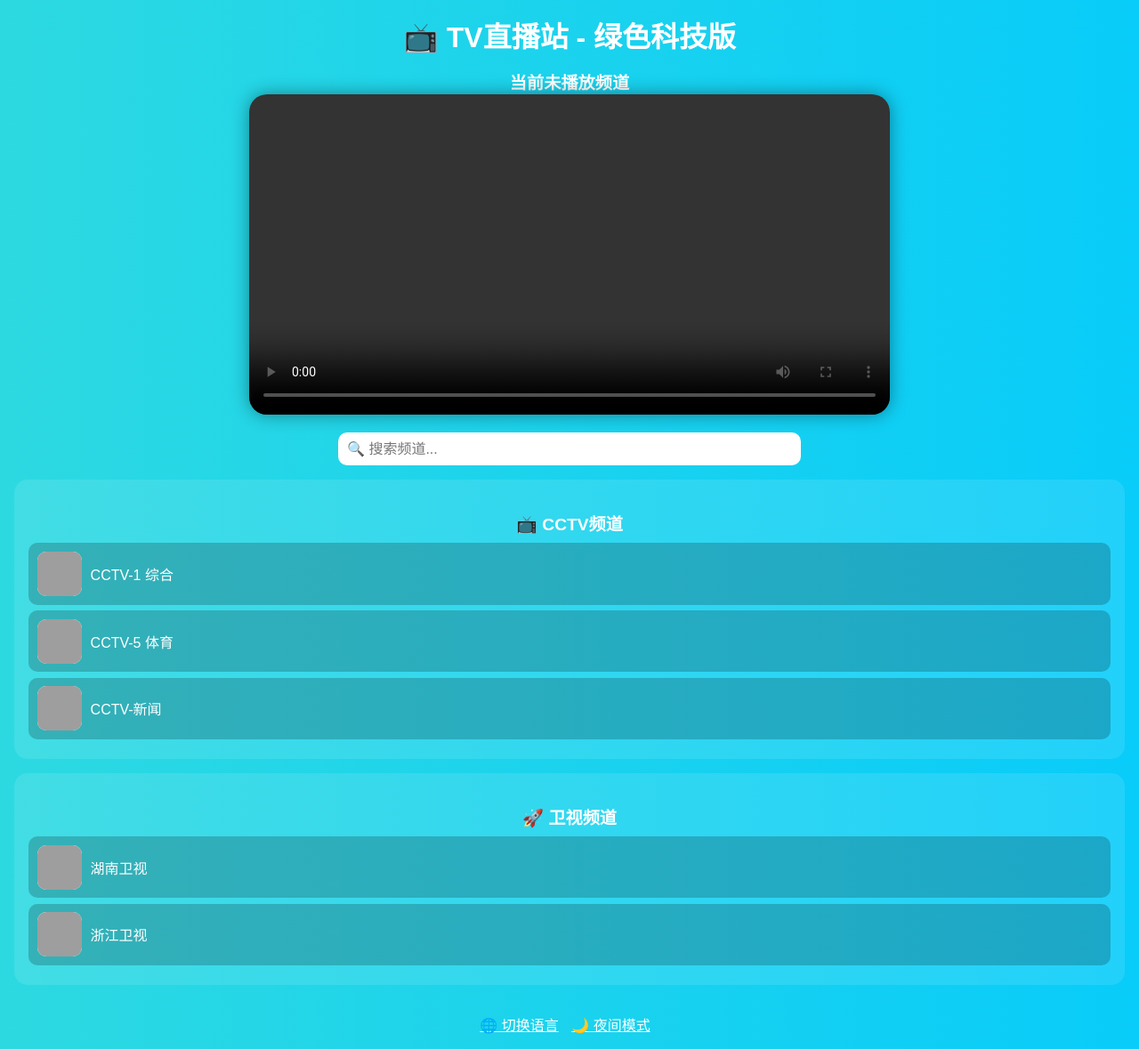
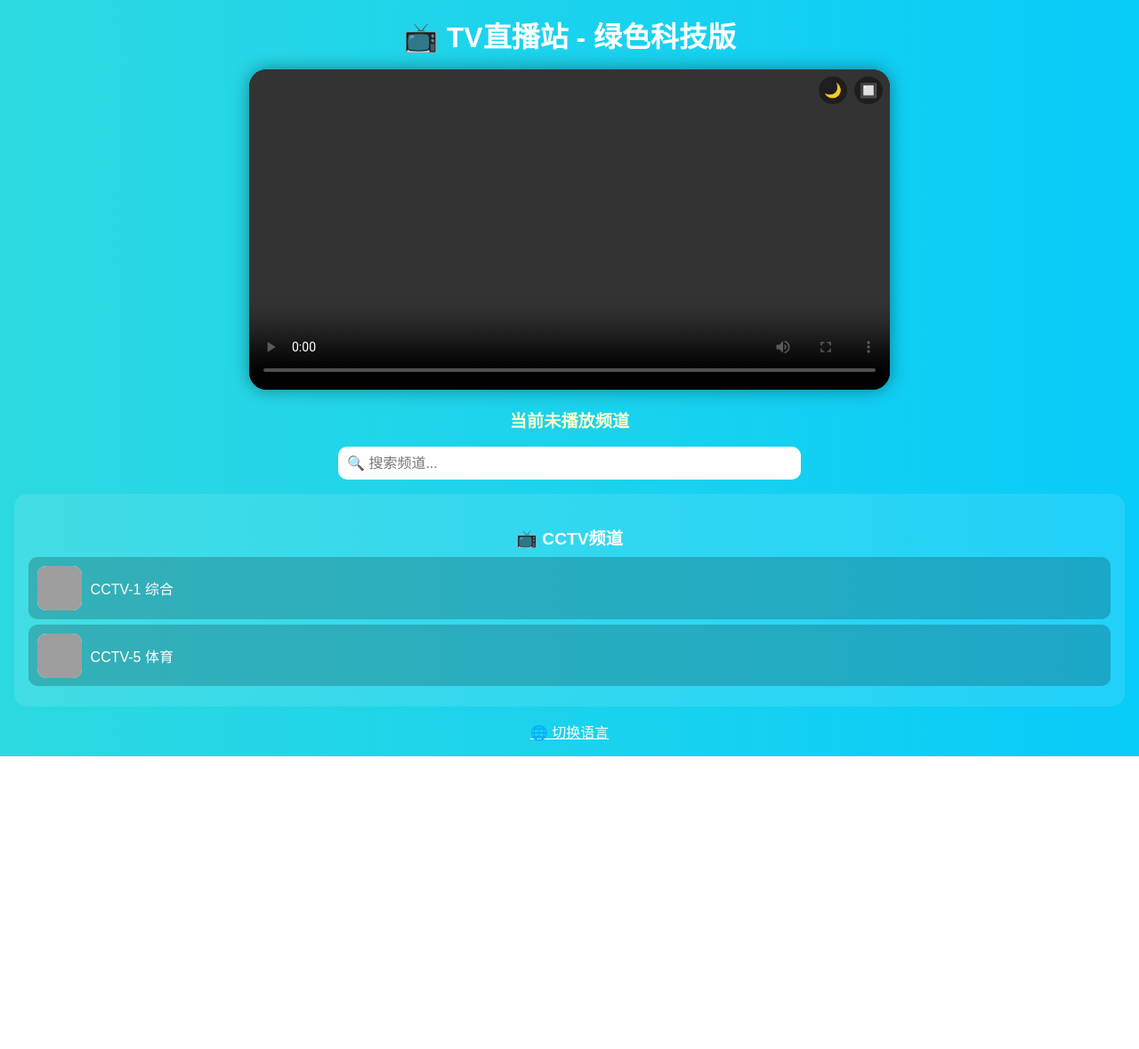
Before and after one commit to marsmsn/tv-live, a plain HTML site: page index.html in a window 1280 px wide. Shown: the whole page at 89% size. After the commit the page ends 850 px from the top, so only its background shows below. Drawn offline with nearby package versions, Linux system fonts and the light colour scheme; grey boxes are pictures that could not be loaded.

Commit message:
Update index.html

```diff
--- a/index.html
+++ b/index.html
@@ -6,6 +6,7 @@
   <title>📺 TV直播站 - 绿色科技版</title>
   <script src="https://cdn.jsdelivr.net/npm/hls.js@latest"></script>
   <style>
+    /* 全局背景和文字 */
     body {
       margin: 0;
       font-family: "Microsoft YaHei", sans-serif;
@@ -16,27 +17,54 @@
       text-align: center;
       transition: background 0.5s, color 0.5s;
     }
-
     @keyframes gradientBG {
       0% {background-position: 0% 50%;}
       50% {background-position: 100% 50%;}
       100% {background-position: 0% 50%;}
     }
+    body.night { background: #121212; color: #ccc; }
 
-    body.night {
-      background: #121212;
-      color: #ccc;
+    h1 {
+      margin: 1rem 0;
+      font-size: 2rem;
     }
 
-    h1 { margin: 1rem 0; font-size: 2rem; }
-
-    #player {
+    /* 视频容器，定位控制按钮 */
+    #video-container {
+      position: relative;
       width: 90%;
       max-width: 720px;
       margin: 0 auto;
+    }
+    #player {
+      width: 100%;
       border-radius: 20px;
       overflow: hidden;
       box-shadow: 0 0 20px rgba(0,0,0,0.4);
+      background: #000;
+    }
+
+    /* 覆盖在视频上的小按钮组 */
+    .video-controls {
+      position: absolute;
+      top: 8px;
+      right: 8px;
+      display: flex;
+      gap: 8px;
+    }
+    .video-controls button {
+      background: rgba(0,0,0,0.4);
+      border: none;
+      color: #fff;
+      padding: 6px;
+      border-radius: 50%;
+      font-size: 16px;
+      cursor: pointer;
+      transition: background 0.3s;
+      backdrop-filter: blur(5px);
+    }
+    .video-controls button:hover {
+      background: rgba(255,255,255,0.3);
     }
 
     input[type="text"] {
@@ -50,148 +78,157 @@
       display: block;
     }
 
-    .group { margin: 1rem; background: rgba(255,255,255,0.1); border-radius: 15px; padding: 1rem; }
+    .group {
+      margin: 1rem;
+      background: rgba(255,255,255,0.1);
+      border-radius: 15px;
+      padding: 1rem;
+      transition: background 0.5s;
+    }
     body.night .group { background: rgba(255,255,255,0.05); }
 
-    .group h3 { cursor: pointer; font-size: 1.2rem; margin-bottom: 0.5rem; }
+    .group h3 {
+      cursor: pointer;
+      font-size: 1.2rem;
+      margin-bottom: 0.5rem;
+    }
+
     ul { list-style: none; padding: 0; margin: 0; }
-    li { display: flex; align-items: center; background: rgba(0,0,0,0.2); margin: 0.4rem 0; padding: 0.6rem; border-radius: 10px; cursor: pointer; transition: background 0.3s; }
+    li {
+      display: flex;
+      align-items: center;
+      background: rgba(0,0,0,0.2);
+      margin: 0.4rem 0;
+      padding: 0.6rem;
+      border-radius: 10px;
+      cursor: pointer;
+      transition: background 0.3s;
+    }
     li:hover { background: rgba(0,0,0,0.4); }
     body.night li { background: rgba(255,255,255,0.05); }
     body.night li:hover { background: rgba(255,255,255,0.1); }
 
-    li img { width: 50px; height: 50px; margin-right: 10px; border-radius: 10px; object-fit: cover; background: #fff; }
-    #currentChannel { margin-top: 1rem; font-weight: bold; font-size: 1.2rem; }
-    .external-player { margin-top: 1rem; font-size: 0.9rem; }
+    li img {
+      width: 50px;
+      height: 50px;
+      margin-right: 10px;
+      border-radius: 10px;
+      object-fit: cover;
+      background: #fff;
+    }
 
-    .language-toggle, .night-toggle {
+    #currentChannel {
+      margin: 1rem 0;
+      font-weight: bold;
+      color: #ffffcc;
+      font-size: 1.2rem;
+    }
+
+    .external-player {
+      margin: 1rem 0;
+      font-size: 0.9rem;
+    }
+
+    .language-toggle {
       margin: 1rem 0;
       cursor: pointer;
       font-size: 1rem;
       text-decoration: underline;
-      display: inline-block;
-      margin-right: 10px;
     }
 
     @media (max-width: 768px) {
       li img { width: 40px; height: 40px; }
-      #player { width: 100%; }
     }
   </style>
 </head>
 <body>
   <h1>📺 TV直播站 - 绿色科技版</h1>
+  <div id="video-container">
+    <video id="player" controls autoplay></video>
+    <div class="video-controls">
+      <button onclick="toggleNightMode()" id="nightBtn">🌙</button>
+      <button onclick="toggleFullScreen()">🔲</button>
+    </div>
+  </div>
+
   <div id="currentChannel">当前未播放频道</div>
-  <video id="player" controls autoplay></video>
-
   <input type="text" id="search" placeholder="🔍 搜索频道..." onkeyup="filterChannels()">
-
   <div id="channelList"></div>
-
   <div class="external-player" id="externalLink"></div>
-
-  <div>
-    <span class="language-toggle" onclick="toggleLanguage()">🌐 切换语言</span>
-    <span class="night-toggle" onclick="toggleNightMode()">🌙 夜间模式</span>
-  </div>
+  <div class="language-toggle" onclick="toggleLanguage()">🌐 切换语言</div>
 
 <script>
   const channels = [
     { group: "📺 CCTV频道", list: [
       { name: "CCTV-1 综合", logo: "https://i.postimg.cc/sX8wv2q2/cctv1.png", url: "https://example.com/cctv1_hd.m3u8" },
-    { name: "CCTV-5 体育", logo: "https://i.postimg.cc/qM1Bxw3R/cctv5.png", url: "https://example.com/cctv5_hd.m3u8" },
-    { name: "CCTV-新闻", logo: "https://i.postimg.cc/SKf98LJv/cctvnews.png", url: "https://example.com/cctvnews.m3u8" }
-  ]},
-  { group: "🚀 卫视频道", list: [
-    { name: "湖南卫视", logo: "https://i.postimg.cc/TYznbGB0/hunan.png", url: "https://example.com/hunan_hd.m3u8" },
-    { name: "浙江卫视", logo: "https://i.postimg.cc/zvhzK4DR/zhejiang.png", url: "https://example.com/zhejiang_hd.m3u8" }
+      { name: "CCTV-5 体育", logo: "https://i.postimg.cc/qM1Bxw3R/cctv5.png", url: "https://example.com/cctv5_hd.m3u8" }
     ]}
   ];
 
-let currentLang = "zh";
+  let currentLang = 'zh';
 
   function loadChannels() {
-  const channelDiv = document.getElementById('channelList');
-  channelDiv.innerHTML = '';
-  channels.forEach(group => {
-    const groupDiv = document.createElement('div');
-    groupDiv.className = 'group';
-    const groupTitle = document.createElement('h3');
-    groupTitle.innerText = group.group;
-    groupTitle.onclick = () => {
-      const list = groupDiv.querySelector('ul');
-      list.style.display = list.style.display === 'none' ? 'block' : 'none';
-    };
+    const div = document.getElementById('channelList'); div.innerHTML = '';
+    channels.forEach(g => {
+      const gd = document.createElement('div'); gd.className = 'group';
+      const gt = document.createElement('h3'); gt.innerText = g.group;
+      gt.onclick = () => { const ul = gd.querySelector('ul'); ul.style.display = ul.style.display === 'none' ? 'block': 'none'; };
       const ul = document.createElement('ul');
-    group.list.forEach(channel => {
+      g.list.forEach(c => {
         const li = document.createElement('li');
-      li.innerHTML = `<img src="${channel.logo}" alt=""> ${channel.name}`;
-      li.onclick = () => playChannel(channel.url, channel.name);
+        li.innerHTML = `<img src="${c.logo}" alt> ${c.name}`;
+        li.onclick = () => playChannel(c.url, c.name);
         ul.appendChild(li);
       });
-    groupDiv.appendChild(groupTitle);
-    groupDiv.appendChild(ul);
-    channelDiv.appendChild(groupDiv);
+      gd.appendChild(gt); gd.appendChild(ul); div.appendChild(gd);
     });
   }
 
   function playChannel(url, name) {
     document.getElementById('currentChannel').innerText = `正在播放: ${name}`;
     document.getElementById('externalLink').innerHTML = `<a href="${url}" target="_blank" style="color:yellow;">📥 外部播放器打开</a>`;
-  localStorage.setItem('lastChannel', JSON.stringify({url, name}));
     playUrl(url);
   }
 
   function playUrl(url) {
-  const video = document.getElementById('player');
+    const v = document.getElementById('player');
     if (Hls.isSupported()) {
-    const hls = new Hls();
-    hls.loadSource(url);
-    hls.attachMedia(video);
-  } else if (video.canPlayType('application/vnd.apple.mpegurl')) {
-    video.src = url;
-  }
-}
-
-function filterChannels() {
-  const input = document.getElementById('search').value.toLowerCase();
-  document.querySelectorAll('.group').forEach(group => {
-    let hasVisible = false;
-    group.querySelectorAll('li').forEach(li => {
-      if (li.innerText.toLowerCase().includes(input)) {
-        li.style.display = '';
-        hasVisible = true;
-      } else {
-        li.style.display = 'none';
-      }
-    });
-    group.style.display = hasVisible ? '' : 'none';
-  });
+      const hls = new Hls(); hls.loadSource(url); hls.attachMedia(v);
+    } else v.src = url;
   }
 
   function toggleLanguage() {
-  currentLang = currentLang === "zh" ? "en" : "zh";
+    currentLang = currentLang==='zh'?'en':'zh';
     document.querySelectorAll('.group h3').forEach(h3 => {
-    if (currentLang === "en") {
-      h3.innerText = h3.innerText.replace('频道', ' Channels').replace('国外', 'International');
-    } else {
-      h3.innerText = h3.innerText.replace('Channels', '频道').replace('International', '国外');
-    }
+      h3.innerText = currentLang==='en' ? h3.innerText.replace('频道',' Channels') : h3.innerText.replace('Channels','频道');
     });
-  document.querySelector('.language-toggle').innerText = currentLang === "zh" ? "🌐 切换语言" : "🌐 Switch Language";
+    document.querySelector('.language-toggle').innerText = currentLang==='zh'?'🌐 切换语言':'🌐 Switch Language';
   }
 
   function toggleNightMode() {
     document.body.classList.toggle('night');
+    document.getElementById('nightBtn').innerText = document.body.classList.contains('night')?'☀️':'🌙';
   }
 
-window.onload = function () {
-  loadChannels();
-  const last = JSON.parse(localStorage.getItem('lastChannel'));
-  if (last) {
-    playChannel(last.url, last.name);
+  function toggleFullScreen() {
+    const video = document.getElementById('player');
+    if (video.requestFullscreen) video.requestFullscreen();
+    else if (video.webkitEnterFullscreen) video.webkitEnterFullscreen();
+    else if (video.webkitRequestFullscreen) video.webkitRequestFullscreen();
   }
+
+  function filterChannels() {
+    const kw = document.getElementById('search').value.toLowerCase();
+    document.querySelectorAll('.group').forEach(g => {
+      let show=false;
+      g.querySelectorAll('li').forEach(li => {
+        if(li.innerText.toLowerCase().includes(kw)) {li.style.display=''; show=true;} else li.style.display='none';
+      });
+      g.style.display=show?'':'none';
+    });
   }
+
+  window.onload = loadChannels;
 </script>
 </body>
 </html>
```
Lines whose indentation alone changed are shown as unchanged.
